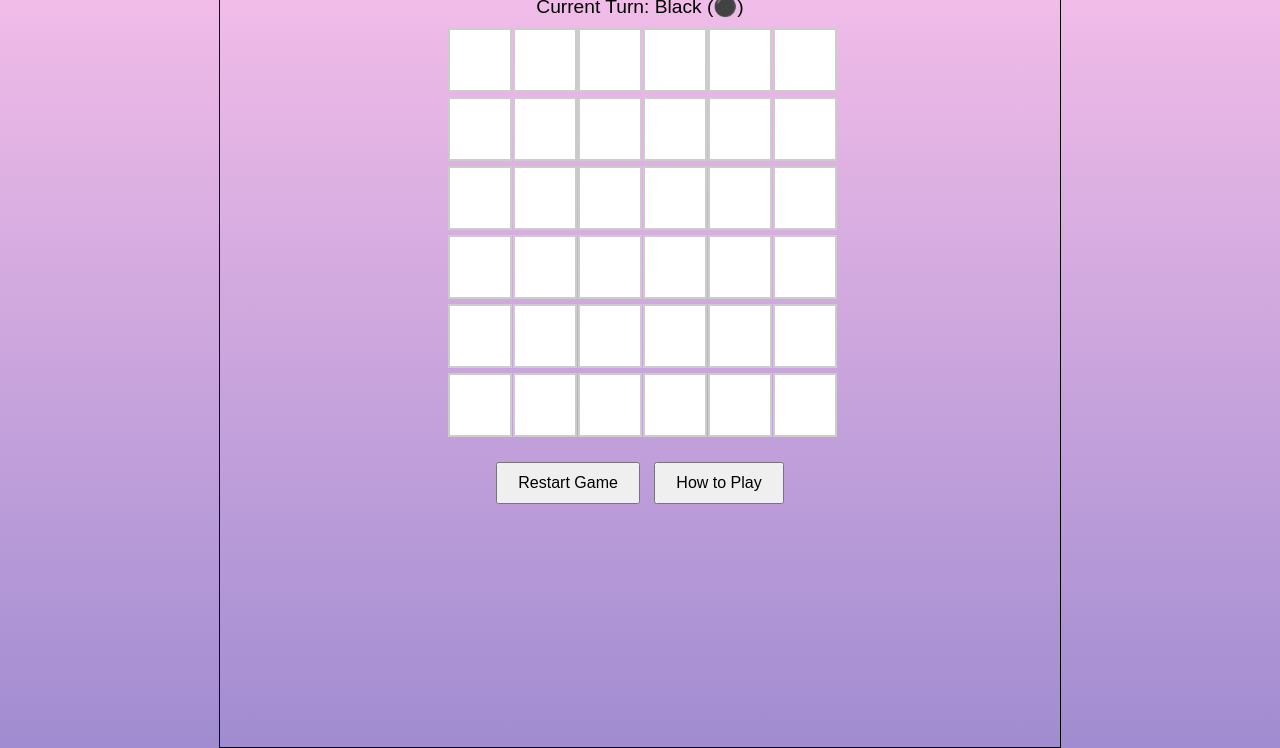
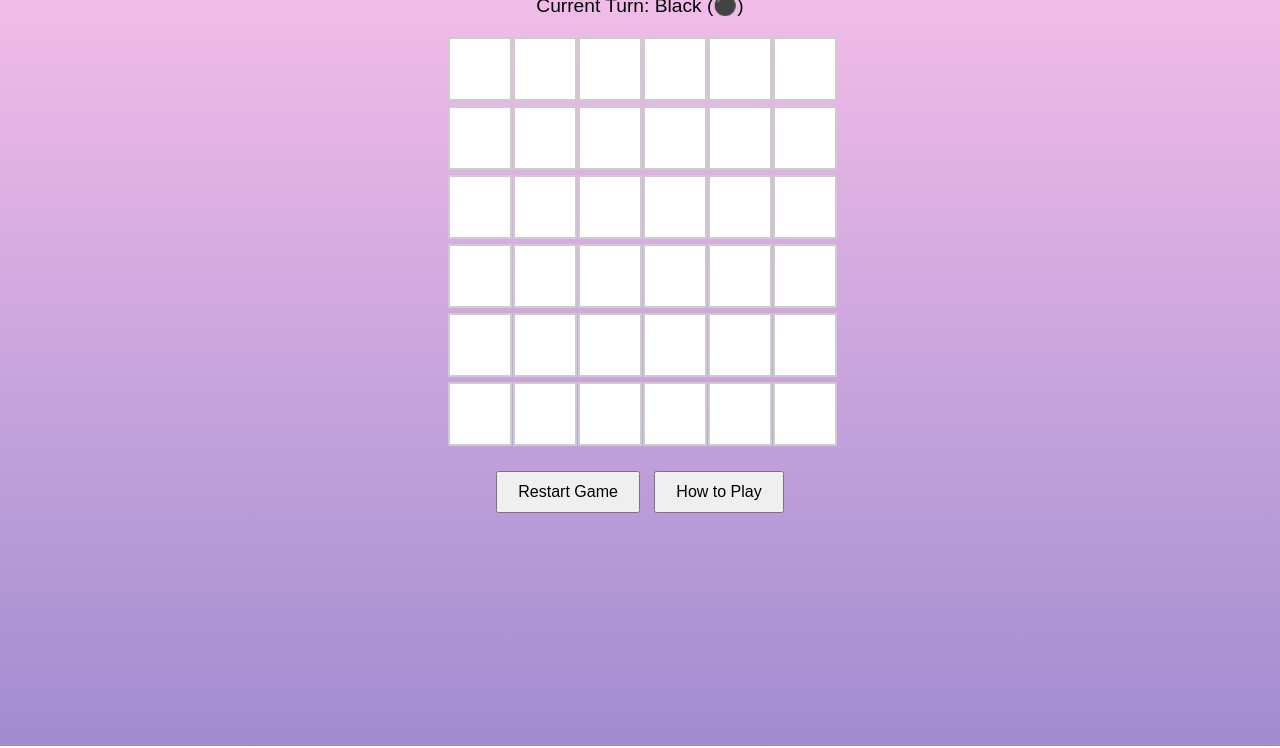
Before and after one commit to mastersunil1451/dot-battle-game, a plain HTML site: page index.html in a window 1280 px wide. Shown: the part 94-842 px from the top of the page. Drawn offline with Linux system fonts and the light colour scheme.

Commit message:
Update index.html

```diff
--- a/index.html
+++ b/index.html
@@ -2,76 +2,113 @@
 <html lang="en">
 <head>
   <meta charset="UTF-8">
+  <meta name="viewport" content="width=device-width, initial-scale=1.0">
   <title>Dot Battle - Game & Instructions</title>
   <style>
+    :root {
+      --cell-size: 60px;
+      --font-size: 2em;
+    }
+
+    @media (max-width: 600px) {
+      :root {
+        --cell-size: calc(100vw / 7);
+        --font-size: 4vw;
+      }
+    }
+
+    @media (max-width: 400px) {
+      :root {
+        --cell-size: calc(100vw / 7.5);
+        --font-size: 5vw;
+      }
+    }
+
     body {
-      height: 100vh;
-      width: 100vw;
-      max-width: 100vh;
-      margin: auto;
-      overflow: hidden;
+      margin: 0;
       font-family: sans-serif;
       text-align: center;
       background-image: linear-gradient(to top, #a18cd1 0%, #fbc2eb 100%);
       padding: 20px;
-      border: 1px solid black;
+      min-height: 100vh;
     }
+
     h1 {
       margin-bottom: 10px;
+      font-size: clamp(1.5rem, 5vw, 2rem);
     }
+
     #message {
       margin: 10px;
-      font-size: 1.2em;
+      font-size: clamp(1rem, 3vw, 1.2rem);
     }
+
     #board {
       display: grid;
-      grid-template-columns: repeat(6, 60px);
-      grid-gap: 5px;
+      grid-template-columns: repeat(6, var(--cell-size));
+      gap: 5px;
       justify-content: center;
-      margin-bottom: 20px;
+      margin: 20px auto;
+      max-width: 90vw;
     }
+
     .cell {
-      width: 60px;
-      height: 60px;
+      width: var(--cell-size);
+      height: var(--cell-size);
       background: #fff;
       border: 2px solid #ccc;
       cursor: pointer;
       display: flex;
       align-items: center;
       justify-content: center;
-      font-size: 2em;
+      font-size: var(--font-size);
+      transition: transform 0.1s;
     }
+
     .cell.disabled {
       cursor: not-allowed;
     }
+
     .black {
       color: #000;
     }
+
     .white {
       color: #eee;
       text-shadow: 0 0 5px #000;
     }
-    /* Winning animation: simple blink effect */
+
+    /* Winning animation */
     @keyframes blink {
       0%, 100% { background-color: yellow; }
       50% { background-color: orange; }
     }
+
     .win {
       animation: blink 1s infinite;
     }
+
     button {
       padding: 10px 20px;
-      font-size: 1em;
+      font-size: clamp(0.9rem, 3vw, 1rem);
       cursor: pointer;
       margin: 5px;
+      transition: transform 0.2s;
     }
+
+    button:hover {
+      transform: scale(1.05);
+    }
+
     /* Container styles */
     .container {
       display: none;
     }
+
     #gameContainer {
       display: block;
     }
+
     /* How To Play Styles */
     #instructionsContainer {
       max-width: 800px;
@@ -83,13 +120,16 @@
       line-height: 1.6;
       text-align: left;
     }
+
     #instructionsContainer h1,
     #instructionsContainer h2 {
       text-align: center;
     }
+
     #instructionsContainer ul {
       padding-left: 20px;
     }
+
     /* Ad Container Styles */
     #adContainer {
       position: fixed;
@@ -102,7 +142,7 @@
       display: flex;
       align-items: center;
       justify-content: center;
-      font-size: 2em;
+      font-size: clamp(1.5rem, 5vw, 2rem);
       z-index: 100;
       display: none;
     }
@@ -117,12 +157,10 @@
     <button id="restartBtn">Restart Game</button>
     <button id="howToPlayBtn">How to Play</button>
   </div>
-
   <!-- Instructions Container -->
   <div id="instructionsContainer" class="container">
     <h1>How to Play Dot Battle</h1>
     <p>Welcome to <strong>Dot Battle</strong> – a strategic 1v1 game where the goal is to create the longest continuous chain of your dots on a 6x6 grid!</p>
-
     <h2>1. Game Overview</h2>
     <p>Two players take turns placing their colored dots on an empty grid:</p>
     <ul>
@@ -130,38 +168,29 @@
       <li><strong>White Dots (⚪)</strong> for the other player.</li>
     </ul>
     <p>Your aim is to form the longest connected chain of your dots. Chains connect horizontally, vertically, or diagonally.</p>
-
     <h2>2. Game Setup</h2>
     <p>The game board is a 6x6 grid. Every cell is empty at the start. Both players begin near the center (choose your spots during play).</p>
-
     <h2>3. Taking Turns</h2>
     <p>Players alternate turns. On your turn, click on an empty cell to place your dot. The current player is shown at the top of the game screen.</p>
-
     <h2>4. Building Your Chain</h2>
     <p>
       <strong>Connected Dots:</strong> Dots connect if they touch horizontally, vertically, or diagonally.<br>
       <strong>Strategic Placement:</strong> Extend your chain and block your opponent at the same time.
     </p>
-
     <h2>5. Winning the Game</h2>
     <p>
       Once all cells are filled, the game calculates the longest continuous chain for both players. The player with the longest chain wins! In case of a tie, it’s a draw. Winning cells will blink to celebrate the victory.
     </p>
-
     <h2>6. Restarting</h2>
     <p>
       Use the <strong>Restart Game</strong> button on the main game page to start a new match at any time.
     </p>
-
     <button id="backBtn">Back to Game</button>
   </div>
-
   <!-- Ad Container -->
   <div id="adContainer">
-    <!-- Placeholder for Advertisement -->
     <div>Advertisement</div>
   </div>
-
   <script>
     // Elements
     const gameContainer = document.getElementById('gameContainer');
@@ -173,14 +202,12 @@
     const howToPlayBtn = document.getElementById('howToPlayBtn');
     const backBtn = document.getElementById('backBtn');
     const adContainer = document.getElementById('adContainer');
-
     const gridSize = 6;
     let board = [];
-    let currentPlayer = 'black'; // 'black' or 'white'
+    let currentPlayer = 'black';
     let gameOver = false;
-    let winningCells = []; // To track winning cells for animation
+    let winningCells = [];
 
-    // Initialize board state and UI
     function initGame() {
       board = [];
       boardEl.innerHTML = '';
@@ -208,43 +235,30 @@
       const row = parseInt(cell.dataset.row);
       const col = parseInt(cell.dataset.col);
       if (board[row][col] !== '') return;
-
-      // Place dot based on current player
       board[row][col] = currentPlayer;
       cell.textContent = currentPlayer === 'black' ? '⚫' : '⚪';
       cell.classList.add(currentPlayer);
-
-      // Check if board is full
       if (isBoardFull()) {
         gameOver = true;
         determineWinner();
         return;
       }
-      // Toggle player
       currentPlayer = currentPlayer === 'black' ? 'white' : 'black';
       currentPlayerEl.textContent = currentPlayer === 'black' ? "Black (⚫)" : "White (⚪)";
     }
 
     function isBoardFull() {
-      for (let i = 0; i < gridSize; i++) {
-        for (let j = 0; j < gridSize; j++) {
-          if (board[i][j] === '') return false;
-        }
-      }
-      return true;
+      return board.every(row => row.every(cell => cell !== ''));
     }
 
-    // Check connected chain for each cell using DFS
     function getLongestChain(player) {
       const visited = Array.from({ length: gridSize }, () => Array(gridSize).fill(false));
       let maxChain = 0;
       let maxChainCells = [];
-
       const directions = [
         [-1, 0], [1, 0], [0, -1], [0, 1],
         [-1, -1], [-1, 1], [1, -1], [1, 1]
       ];
-
       function dfs(r, c, chainCells) {
         visited[r][c] = true;
         chainCells.push({ r, c });
@@ -258,7 +272,6 @@
         }
         return count;
       }
-
       for (let i = 0; i < gridSize; i++) {
         for (let j = 0; j < gridSize; j++) {
           if (!visited[i][j] && board[i][j] === player) {
@@ -297,12 +310,10 @@
         messageEl.textContent = result + " wins!";
         animateWinningCells();
       }
-      // Disable further moves
       const cells = document.querySelectorAll('.cell');
       cells.forEach(cell => cell.classList.add('disabled'));
     }
 
-    // Add CSS animation to winning cells
     function animateWinningCells() {
       winningCells.forEach(({ r, c }) => {
         const cell = document.querySelector(`.cell[data-row="${r}"][data-col="${c}"]`);
@@ -312,18 +323,14 @@
       });
     }
 
-    // Function to simulate showing an ad and then restarting the game
     function restartGameWithAd() {
-      // Show ad container
       adContainer.style.display = 'flex';
-      // Simulate ad display for 3 seconds (adjust time as needed)
       setTimeout(() => {
         adContainer.style.display = 'none';
         initGame();
       }, 3000);
     }
 
-    // Button event listeners
     restartBtn.addEventListener('click', restartGameWithAd);
     howToPlayBtn.addEventListener('click', () => {
       gameContainer.style.display = 'none';
@@ -334,7 +341,6 @@
       gameContainer.style.display = 'block';
     });
 
-    // Start game on page load
     initGame();
   </script>
 </body>
```
